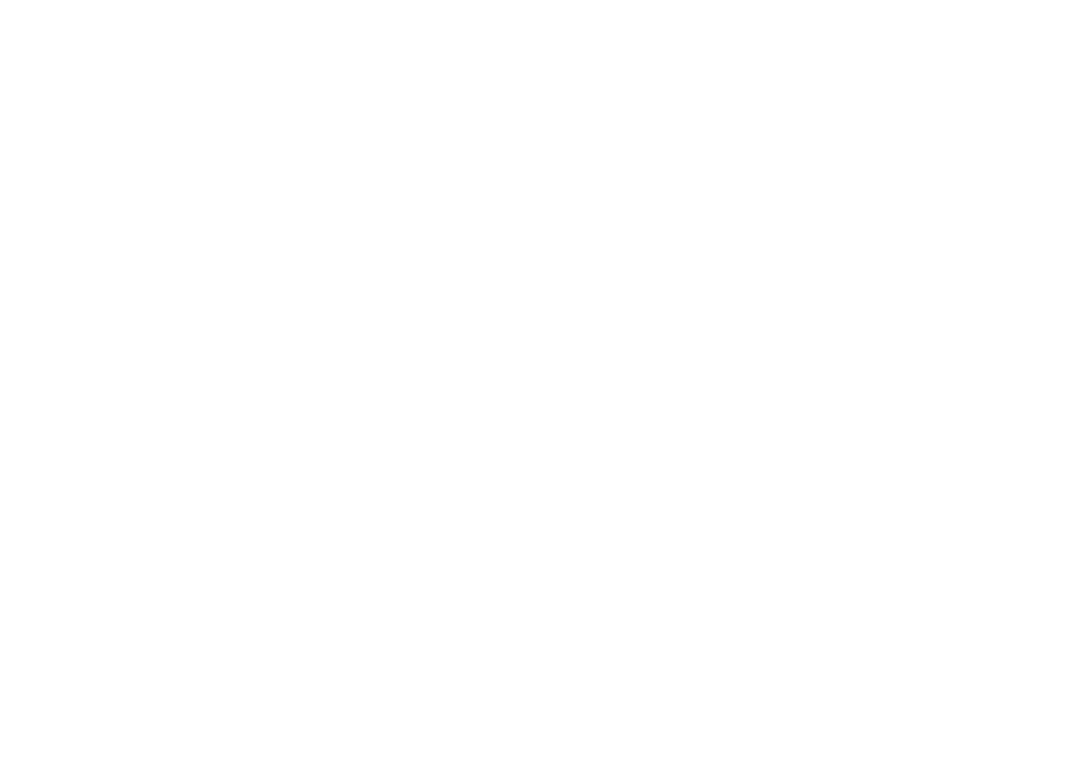
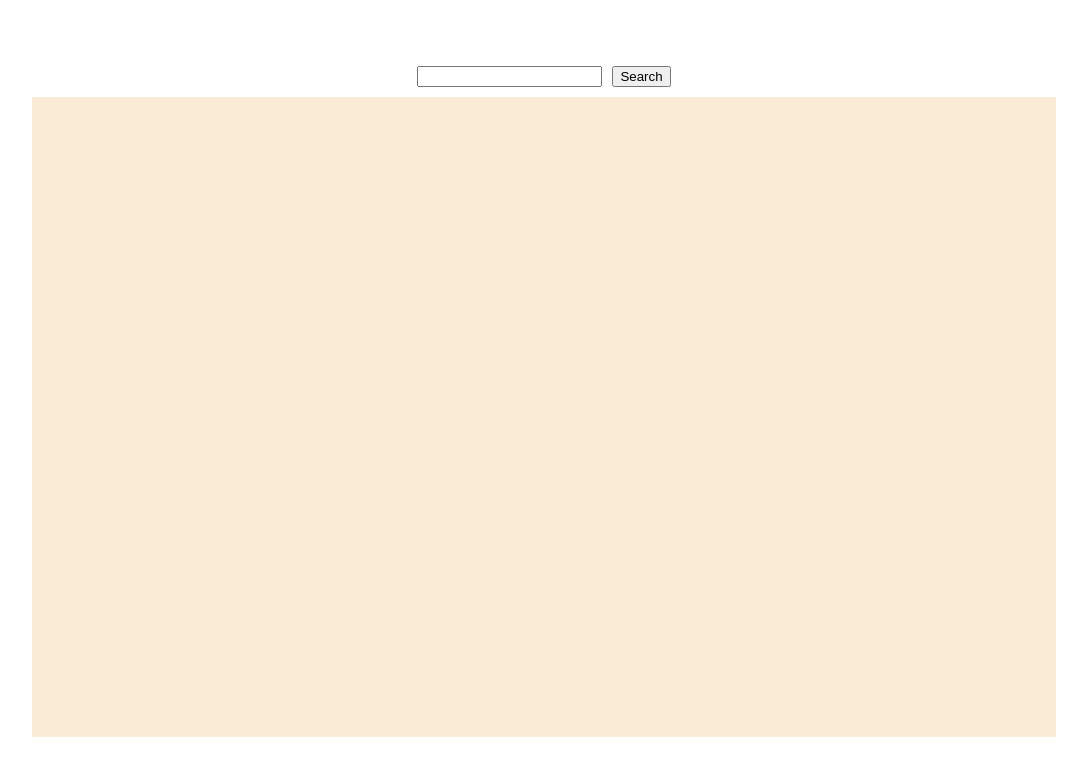
Before and after one commit to snope42/React-TV-Search, a React (Vite) app: page / in a window 1280 px wide. Shown: the top 776 px of the page, without its empty margins (96-1183 px from the left). Built offline with nearby package versions, Linux system fonts and the light colour scheme.

Commit message:
Search feature

```diff
--- /dev/null
+++ b/src/Card.jsx
@@ -0,0 +1,22 @@
+
+export default function Card(props) {
+
+    return(
+
+        <div
+            style={{
+                width: '111px',
+                height: '170px',
+                marginRight: '20px',
+                display: 'flex', flexDirection: 'column'
+            }}  className={'pointer'}
+        >
+            <img src={props.image} alt={''} style={{width: '100%', height: '100px', backgroundColor: 'black'}} />
+            <label style={{fontSize: '0.5em'}}>{props.type}</label>
+            <label className={'ellipsis'} style={{fontSize: '0.9em', fontWeight: 'bold'}}>{props.title}</label>
+            <label style={{fontSize: '0.7em'}}>{props.release}</label>
+            <label style={{fontSize: '0.6em'}}>{props.rating}</label>
+        </div>
+
+    );
+}
--- a/src/Home.jsx
+++ b/src/Home.jsx
@@ -1,12 +1,11 @@
-
+import Search from "./Search.jsx";
 
 export default function Home() {
 
     return(
 
         <>
-            <div className={'center'}>
-            </div>
+            <Search></Search>
         </>
 
     );
--- a/src/Search.jsx
+++ b/src/Search.jsx
@@ -0,0 +1,72 @@
+import {useState} from "react";
+import Card from "./Card.jsx";
+
+const API_KEY = import.meta.env.VITE_TMDB_KEY;
+
+export default function Search() {
+    const [search, setSearch] = useState('');
+    const [shows, setShows] = useState([]);
+
+    async function lookup() {
+        const movieResponse = await fetch(`https://api.themoviedb.org/3/search/movie?api_key=${API_KEY}&query=${search}`);
+        const tvResponse = await fetch(`https://api.themoviedb.org/3/search/tv?api_key=${API_KEY}&query=${search}`);
+
+        if (!movieResponse.ok) {
+            console.log(movieResponse.status + ' ' + movieResponse.statusText);
+            return;
+        }
+        if (!tvResponse.ok) {
+            console.log(tvResponse.status + ' ' + tvResponse.statusText);
+            return;
+        }
+
+        const movieData = await movieResponse.json();
+        const tvData = await tvResponse.json();
+
+        const movies = movieData.results.map(movie => ({
+           ...movie,
+           type: 'movie'
+        }));
+        const tvSeries = tvData.results.map(serie => ({
+            ...serie,
+            type: 'tv'
+        }));
+
+        setShows([
+            ...movies,
+            ...tvSeries
+        ]);
+    }
+
+    return (
+
+        <div id={'main'} >
+            <div id={'search'} className={'center'}>
+                <div>
+                    <input
+                        value={search}
+                        onChange={e => setSearch(e.currentTarget.value)}
+                    />
+                    <button id={'search-button'}
+                            style={{marginLeft: '10px', marginBottom: '10px'}}
+                            onClick={lookup}
+                    >Search</button>
+                </div>
+
+                <div id={'movies'} className={'list'}>
+                    {shows.map(show => (
+                        <Card
+                            key={show.id}
+                            type={show.type}
+                            title={show.title || show.name}
+                            image={`https://image.tmdb.org/t/p/w500${show.poster_path}`}
+                            rating={show.vote_average.toFixed(1)}
+                            release={String(show.release_date).slice(0, 4) || String(show.first_air_date).slice(0, 4)}
+                        />
+                    ))}
+                </div>
+            </div>
+        </div>
+
+    );
+}
--- a/src/sheet.css
+++ b/src/sheet.css
@@ -12,4 +12,24 @@
     align-items: center;
     width: 100%;
     height: 100vh;
+    flex-direction: column;
 }
+.list {
+    display: flex;
+}
+.ellipsis {
+    white-space: nowrap;
+    overflow: hidden;
+    text-overflow: ellipsis;
+}
+.pointer:hover {
+    cursor: pointer;
+}
+
+#movies {
+    width: 80%;
+    height: 80vh;
+    background-color: antiquewhite;
+    flex-wrap: wrap;
+    overflow-y: scroll;
+}
```
Also changed, not shown: 2 other files (tests, documents, lock files or other folders).
